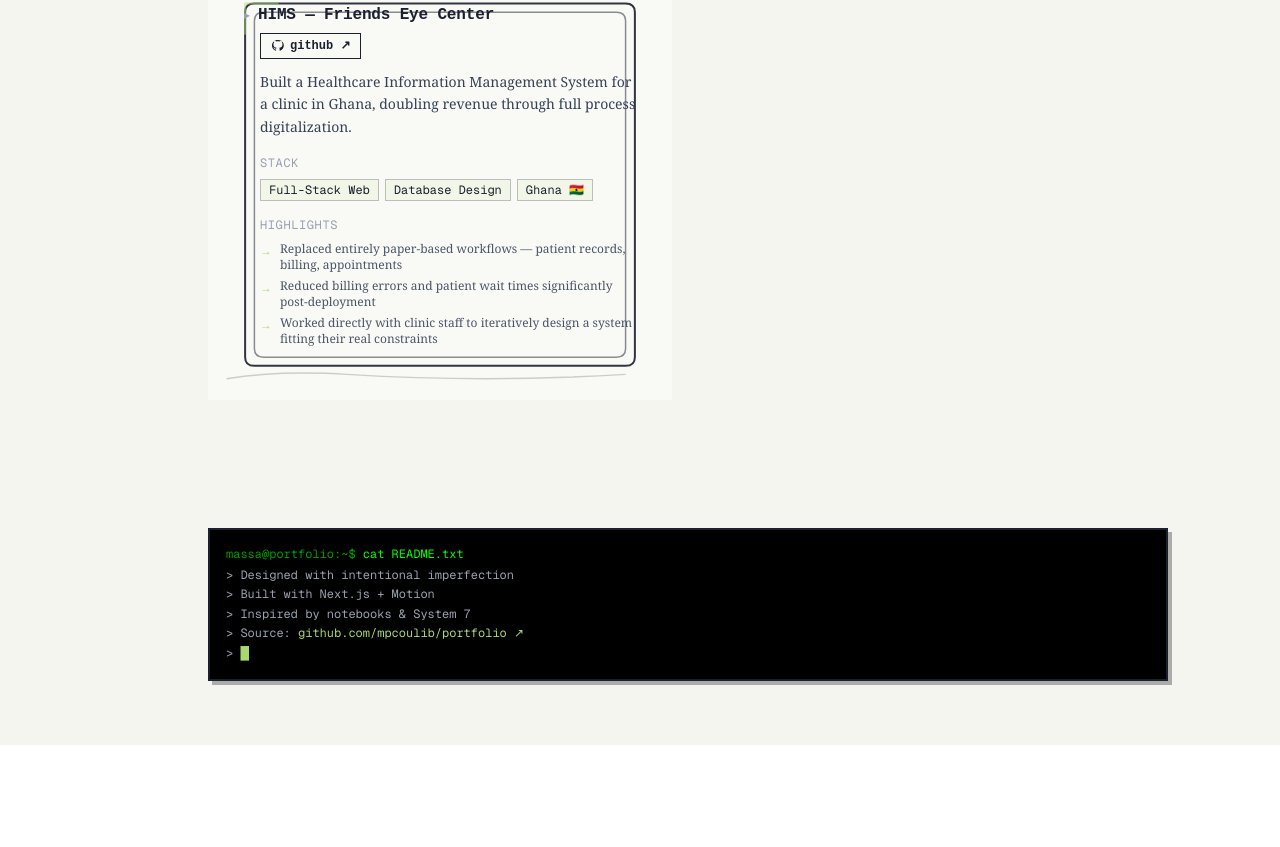
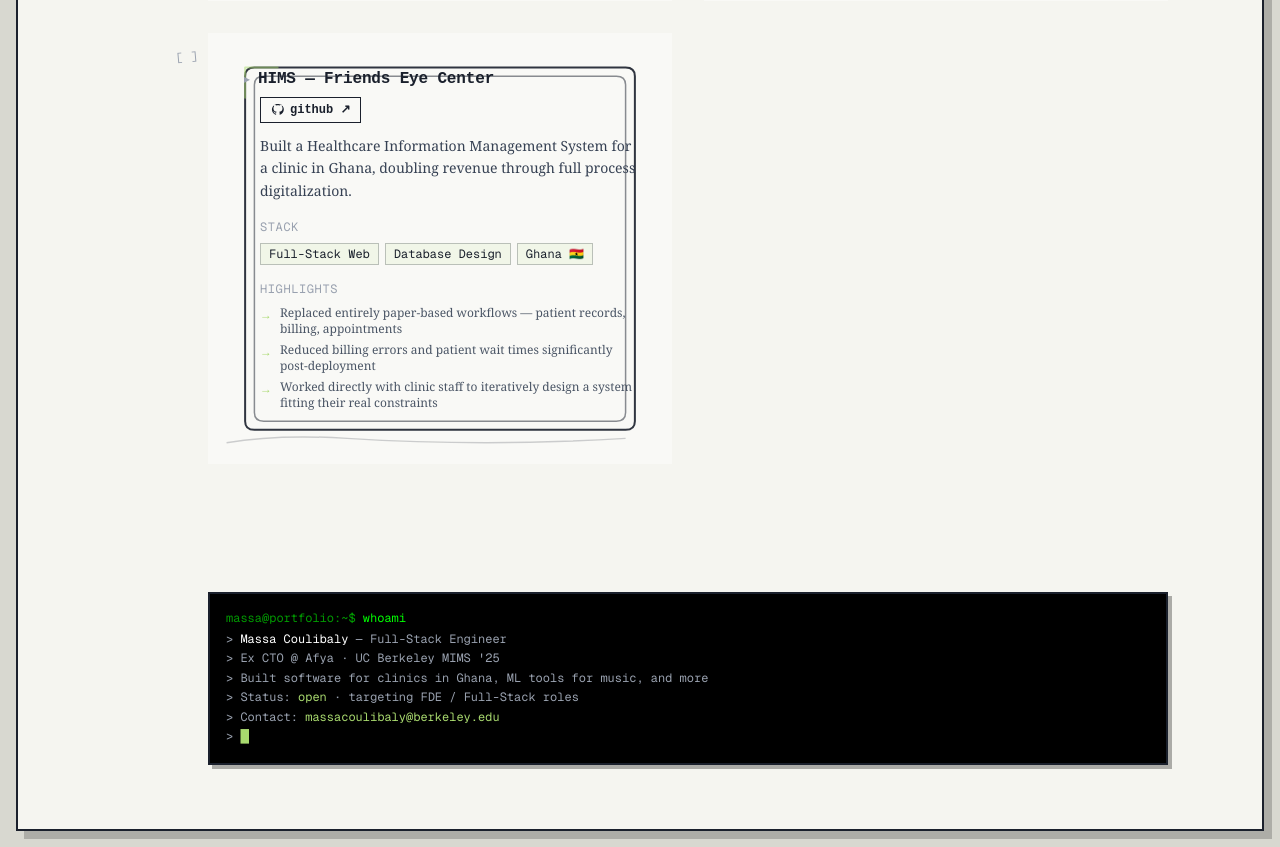
Before and after one commit to mpcoulib/portfolio, a Next.js app: page / in a window 1280 px wide. Shown: the part 2466-3313 px from the top of the page. Before the commit the page ends 3211 px from the top, so only its background shows below. Built offline with nearby package versions, Linux system fonts and the light colour scheme.

Commit message:
styling wrap around card

```diff
--- a/src/app/page.tsx
+++ b/src/app/page.tsx
@@ -81,7 +81,44 @@ const webDevProjects = [
 
 export default function Home() {
   return (
-    <div className="min-h-screen relative overflow-x-hidden" style={{ backgroundColor: '#f5f5f0' }}>
+    <div className="min-h-screen" style={{ backgroundColor: '#d8d8d0', padding: '16px' }}>
+
+      {/* Browser frame wrapper */}
+      <div style={{ border: '2px solid #1a202c', boxShadow: '8px 8px 0px rgba(0,0,0,0.2)', maxWidth: '1400px', margin: '0 auto' }}>
+
+        {/* Browser chrome */}
+        <div className="flex items-center justify-between px-4 py-2.5 sticky top-0 z-50" style={{ backgroundColor: '#1a202c' }}>
+          <div className="flex items-center gap-3">
+            <div style={{ width: 12, height: 12, borderRadius: '50%', backgroundColor: '#ff5f56' }} />
+            <div style={{ width: 12, height: 12, borderRadius: '50%', backgroundColor: '#ffbd2e' }} />
+            <div style={{ width: 12, height: 12, borderRadius: '50%', backgroundColor: '#27c93f' }} />
+            <span className="text-xs font-mono ml-2" style={{ color: 'rgba(255,255,255,0.45)' }}>
+              portfolio-ten-lake-62.vercel.app
+            </span>
+          </div>
+          <div className="flex gap-2">
+            <a href="https://github.com/mpcoulib/portfolio" target="_blank" rel="noopener noreferrer"
+              className="inline-flex items-center gap-1.5 px-2.5 py-1 text-xs font-mono font-bold transition-all"
+              style={{ border: '1.5px solid rgba(255,255,255,0.3)', color: 'rgba(255,255,255,0.7)', backgroundColor: 'transparent' }}
+              onMouseEnter={e => { (e.currentTarget as HTMLAnchorElement).style.borderColor = '#fff'; (e.currentTarget as HTMLAnchorElement).style.color = '#fff' }}
+              onMouseLeave={e => { (e.currentTarget as HTMLAnchorElement).style.borderColor = 'rgba(255,255,255,0.3)'; (e.currentTarget as HTMLAnchorElement).style.color = 'rgba(255,255,255,0.7)' }}>
+              <svg width="12" height="12" viewBox="0 0 14 14" fill="none">
+                <path d="M 7 1 C 3.7 1 1 3.7 1 7 C 1 9.6 2.7 11.9 5.1 12.7 C 5.4 12.8 5.5 12.6 5.5 12.4 L 5.5 11.3 C 3.9 11.6 3.5 10.5 3.5 10.5 C 3.2 9.8 2.8 9.6 2.8 9.6 C 2.2 9.2 2.8 9.2 2.8 9.2 C 3.4 9.3 3.8 9.8 3.8 9.8 C 4.4 10.8 5.4 10.5 5.7 10.3 C 5.8 9.9 5.9 9.6 6.1 9.5 C 4.4 9.3 2.6 8.6 2.6 5.7 C 2.6 4.9 2.9 4.3 3.3 3.8 C 3.3 3.6 3 2.9 3.5 2 C 3.5 2 4.1 1.8 5.5 2.7 C 6.1 2.5 6.8 2.4 7.5 2.4 C 8.2 2.4 8.9 2.5 9.5 2.7 C 10.9 1.8 11.5 2 11.5 2 C 12 2.9 11.7 3.6 11.7 3.8 C 12.1 4.3 12.4 4.9 12.4 5.7 C 12.4 8.6 10.6 9.3 8.9 9.5 C 9.1 9.7 9.3 10.1 9.3 10.7 L 9.3 12.4 C 9.3 12.6 9.4 12.8 9.7 12.7 C 12.1 11.9 13.8 9.6 13.8 7 C 14 3.7 11.3 1 7 1 Z" fill="currentColor"/>
+              </svg>
+              github ↗
+            </a>
+            <a href="https://portfolio-ten-lake-62.vercel.app/" target="_blank" rel="noopener noreferrer"
+              className="inline-flex items-center gap-1.5 px-2.5 py-1 text-xs font-mono font-bold transition-all"
+              style={{ border: '1.5px solid #a8d96e', color: '#a8d96e', backgroundColor: 'transparent' }}
+              onMouseEnter={e => { (e.currentTarget as HTMLAnchorElement).style.backgroundColor = '#a8d96e'; (e.currentTarget as HTMLAnchorElement).style.color = '#1a202c' }}
+              onMouseLeave={e => { (e.currentTarget as HTMLAnchorElement).style.backgroundColor = 'transparent'; (e.currentTarget as HTMLAnchorElement).style.color = '#a8d96e' }}>
+              live ↗
+            </a>
+          </div>
+        </div>
+
+        {/* Page content */}
+        <div className="relative overflow-x-hidden" style={{ backgroundColor: '#f5f5f0' }}>
       <KentePattern />
       <AdinkraBackground />
 
@@ -248,16 +285,17 @@ export default function Home() {
           <div className="border-2 border-[#1a202c] p-4 font-mono text-xs"
             style={{ backgroundColor: '#000', color: '#0f0', boxShadow: '4px 4px 0px rgba(0,0,0,0.3)' }}>
             <div className="mb-1">
-              <span className="opacity-60">massa@portfolio:~$</span> cat README.txt
+              <span className="opacity-60">massa@portfolio:~$</span> whoami
             </div>
             <div className="text-gray-400 leading-relaxed">
-              {'>'} Designed with intentional imperfection<br />
-              {'>'} Built with Next.js + Motion<br />
-              {'>'} Inspired by notebooks & System 7<br />
-              {'>'} Source:{' '}
-              <a href="https://github.com/mpcoulib/portfolio" target="_blank" rel="noopener noreferrer"
+              {'>'} <span className="text-white">Massa Coulibaly</span> — Full-Stack Engineer<br />
+              {'>'} Ex CTO @ Afya · UC Berkeley MIMS &apos;25<br />
+              {'>'} Built software for clinics in Ghana, ML tools for music, and more<br />
+              {'>'} Status: <span className="text-[#a8d96e]">open</span> · targeting FDE / Full-Stack roles<br />
+              {'>'} Contact:{' '}
+              <a href="mailto:massacoulibaly@berkeley.edu"
                 className="text-[#a8d96e] hover:underline">
-                github.com/mpcoulib/portfolio ↗
+                massacoulibaly@berkeley.edu
               </a><br />
               {'>'} <span className="text-[#a8d96e]">█</span>
             </div>
@@ -271,6 +309,8 @@ export default function Home() {
         <circle cx="30" cy="30" r="25" fill="none" stroke="#1a202c" strokeWidth="2" />
         <path d="M 15 30 L 45 30" stroke="#1a202c" strokeWidth="2" />
       </svg>
+        </div>
+      </div>
     </div>
   )
 }
```
